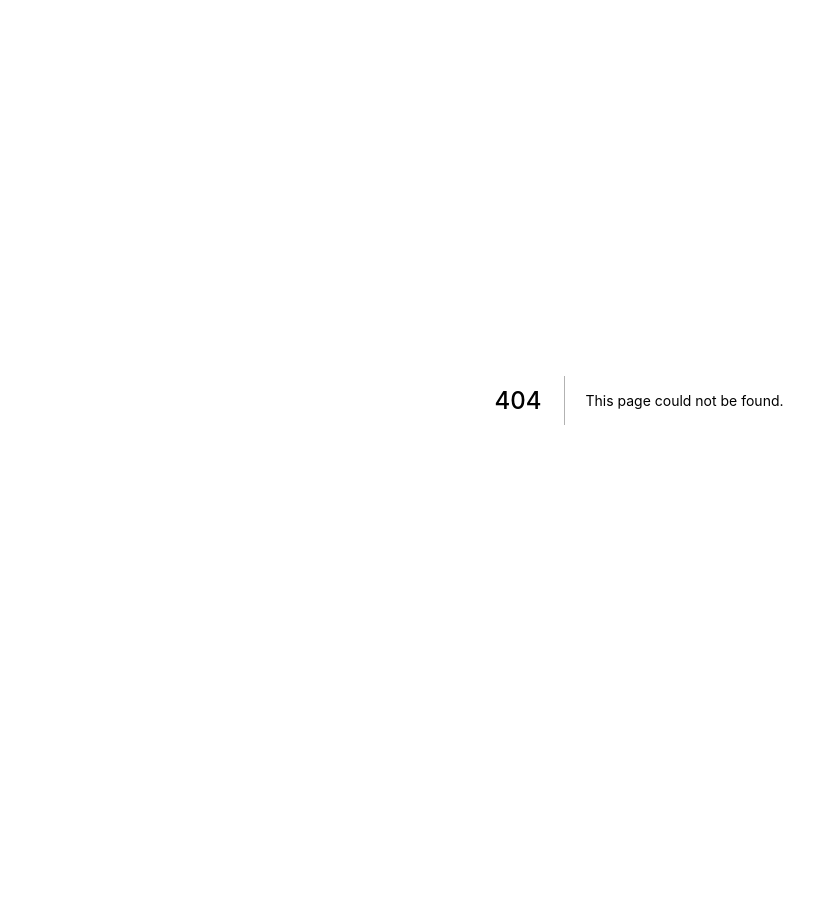
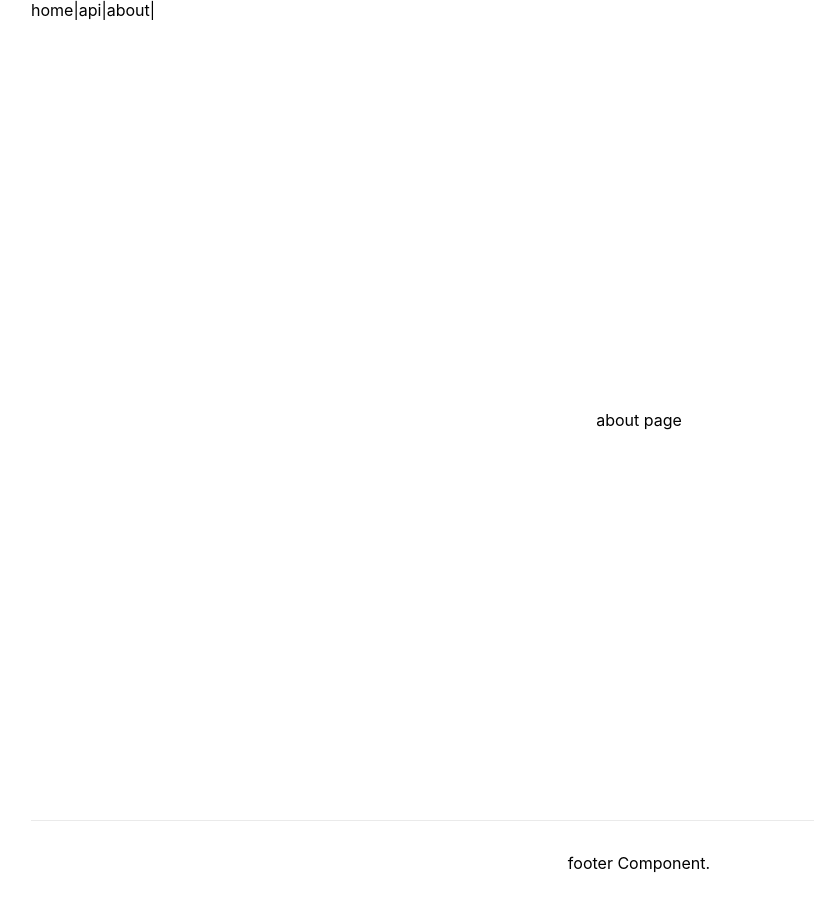
Before and after one commit to ldw1728/nextjsExample, a Next.js app: page /about in a window 1280 px wide. Before the commit this address had no page. Shown: the whole page, without its empty margins (1-815 px from the left). Before the commit the page ends 800 px from the top, so only its background shows below. Built offline with nearby package versions, Linux system fonts and the light colour scheme.

Commit message:
first commit

```diff
--- /dev/null
+++ b/components/common/layout.jsx
@@ -0,0 +1,28 @@
+import styles from '/styles/Home.module.css'
+import Head from 'next/head'
+import Nav from './nav'
+import {env_config} from '../../config/config'
+
+export default function layout ({children}) {
+    const title = children.type.name;
+    return (
+        <div className={styles.container}>
+            <Head>
+                <title>{title ? title : "wooklee"} | {env_config.mainFixTitle}</title>
+                <meta name="description" content="Generated by create next app" />
+                <link rel="icon" href="/favicon.ico" />
+            </Head>
+            <div>
+            <header>
+                <Nav></Nav>
+            </header>
+            <main className={styles.main}>
+                {children}
+            </main>
+            <footer className={styles.footer}>
+                footer Component.
+            </footer>
+            </div>
+        </div>
+    );
+};
--- /dev/null
+++ b/components/common/nav.jsx
@@ -0,0 +1,14 @@
+import Link from 'next/link';
+
+export default function nav(){
+    return (
+        <div className='nav'>
+        <Link href="/"><a>home</a></Link>
+        <span>|</span>
+        <Link href="/api/hello"><a>api</a></Link>
+        <span>|</span>
+        <Link href="/about"><a>about</a></Link>
+        <span>|</span>
+        </div>
+    );
+};
--- /dev/null
+++ b/config/config.js
@@ -0,0 +1,3 @@
+export const env_config = {
+    mainFixTitle : 'WookLog'
+}
--- a/pages/_app.tsx
+++ b/pages/_app.tsx
@@ -1,8 +1,13 @@
 import '../styles/globals.css'
 import type { AppProps } from 'next/app'
+import Layout from '../components/common/layout'
 
 function MyApp({ Component, pageProps }: AppProps) {
-  return <Component {...pageProps} />
+  return (
+    <Layout>
+      <Component {...pageProps} />
+    </Layout>
+  )
 }
 
 export default MyApp
--- /dev/null
+++ b/pages/about.tsx
@@ -0,0 +1,6 @@
+
+export default function About(){
+    return (
+        <div>about page</div>
+    );
+}
```
Also changed, not shown: pages/index.tsx (+4 -64 lines).
